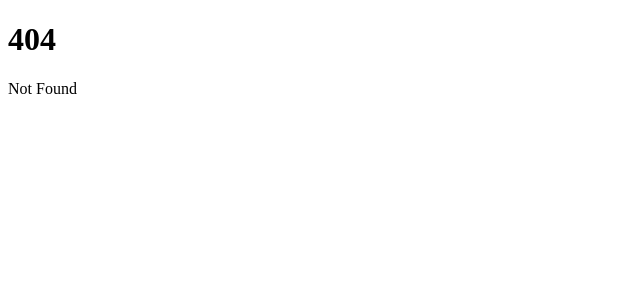
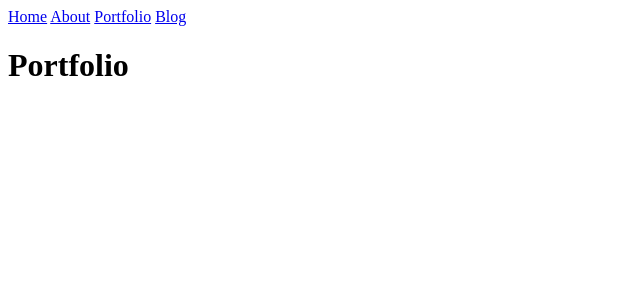
Before and after one commit to niallantony/Blog, a SvelteKit app: page /portfolio in a window 1280 px wide. Before the commit this address had no page. Shown: the top 300 px of the page, without its empty margins (0-640 px from the left). Built offline with nearby package versions, Linux system fonts and the light colour scheme.

Commit message:
Create routes for website

```diff
--- /dev/null
+++ b/src/routes/+layout.svelte
@@ -0,0 +1,11 @@
+<script>
+  let { children } = $props();
+</script>
+
+<nav>
+  <a href="/">Home</a>
+  <a href="/about">About</a>
+  <a href="/portfolio">Portfolio</a>
+  <a href="/blog">Blog</a>
+</nav>
+{@render children()}
--- /dev/null
+++ b/src/routes/about/+page.svelte
@@ -0,0 +1 @@
+<h1>About</h1>
--- /dev/null
+++ b/src/routes/blog/+page.svelte
@@ -0,0 +1 @@
+<h1>Blog</h1>
--- /dev/null
+++ b/src/routes/portfolio/+page.svelte
@@ -0,0 +1 @@
+<h1>Portfolio</h1>
```
